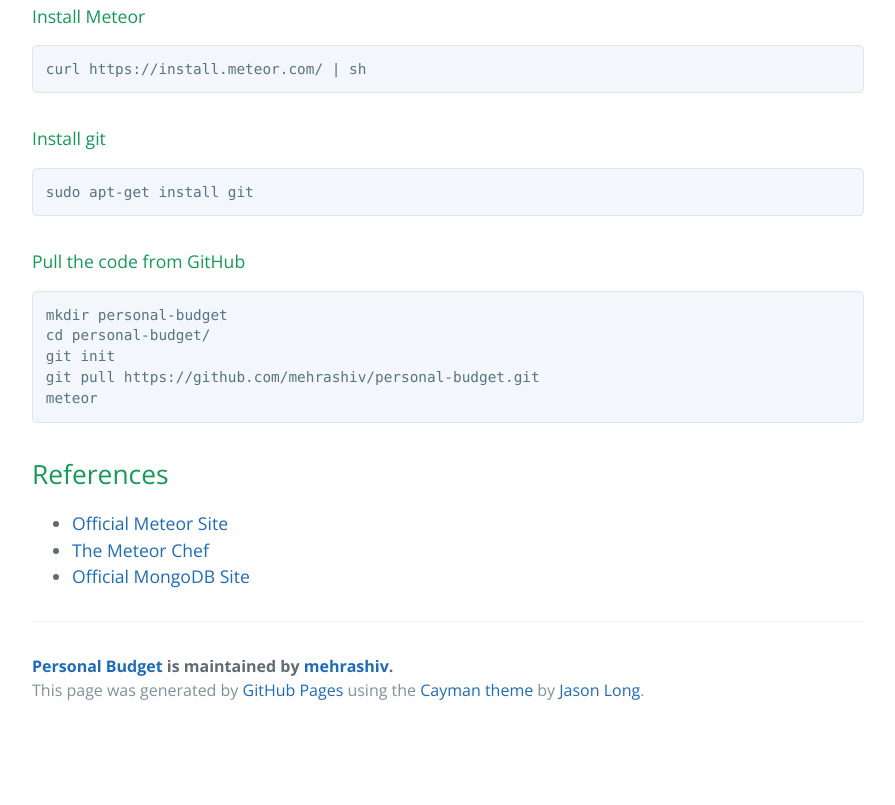
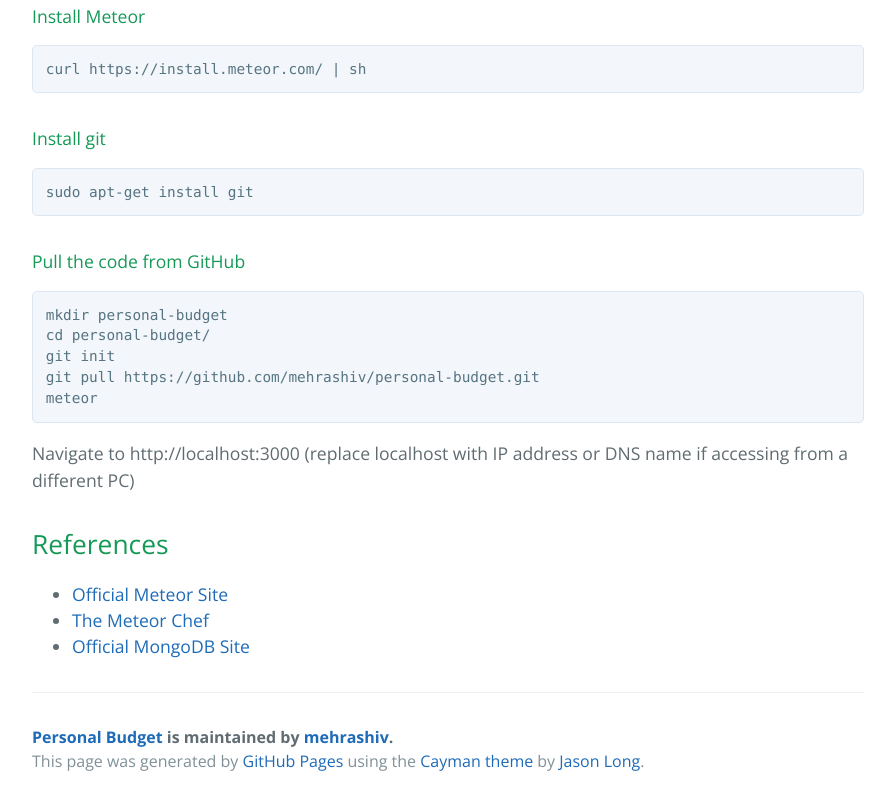
Before and after one commit to mehrashiv/personal-budget, a plain HTML site: page index.html in a window 1280 px wide. Shown: the part 1311-2116 px from the top of the page, without its empty margins (192-1087 px from the left). Before the commit the page ends 2045 px from the top, so only its background shows below. Drawn offline with nearby package versions, Linux system fonts and the light colour scheme.

```diff
--- a/index.html
+++ b/index.html
@@ -79,6 +79,8 @@ git pull https://github.com/mehrashiv/personal-budget.git
 meteor
 </code></pre>
 
+<p>Navigate to http://localhost:3000 (replace localhost with IP address or DNS name if accessing from a different PC)</p>
+
 <h2>
 <a id="references" class="anchor" href="#references" aria-hidden="true"><span aria-hidden="true" class="octicon octicon-link"></span></a>References</h2>
 
```
Also changed, not shown: params.json (+1 -1 lines).
